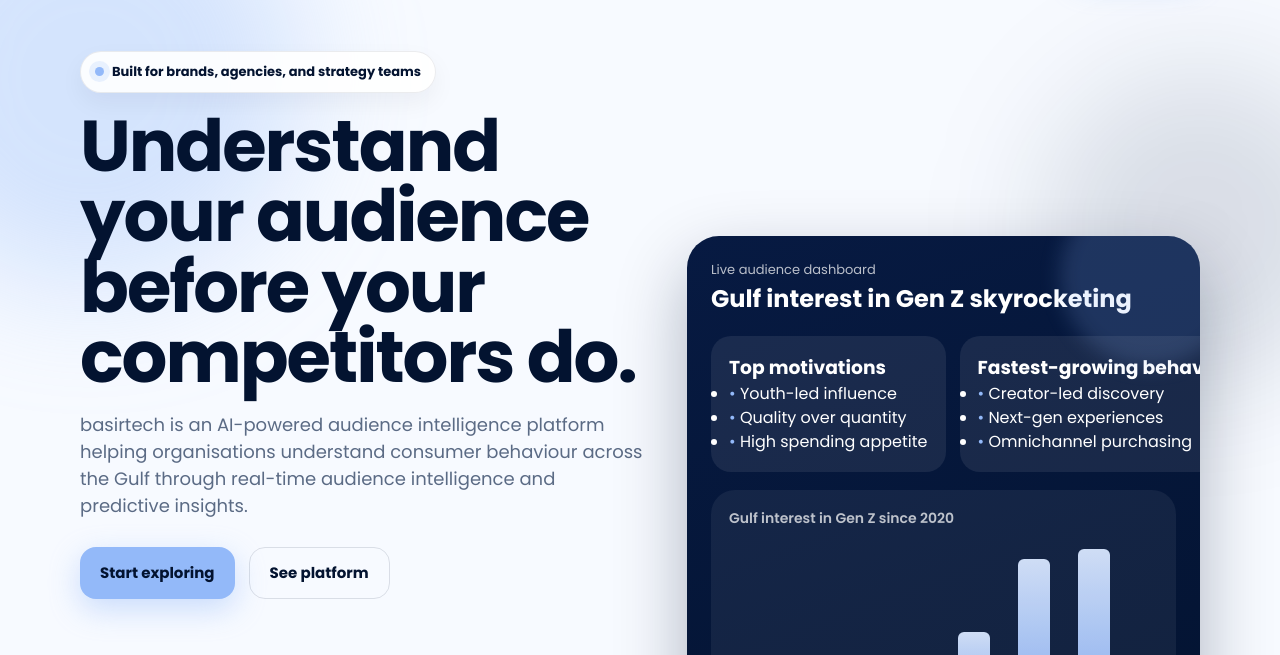
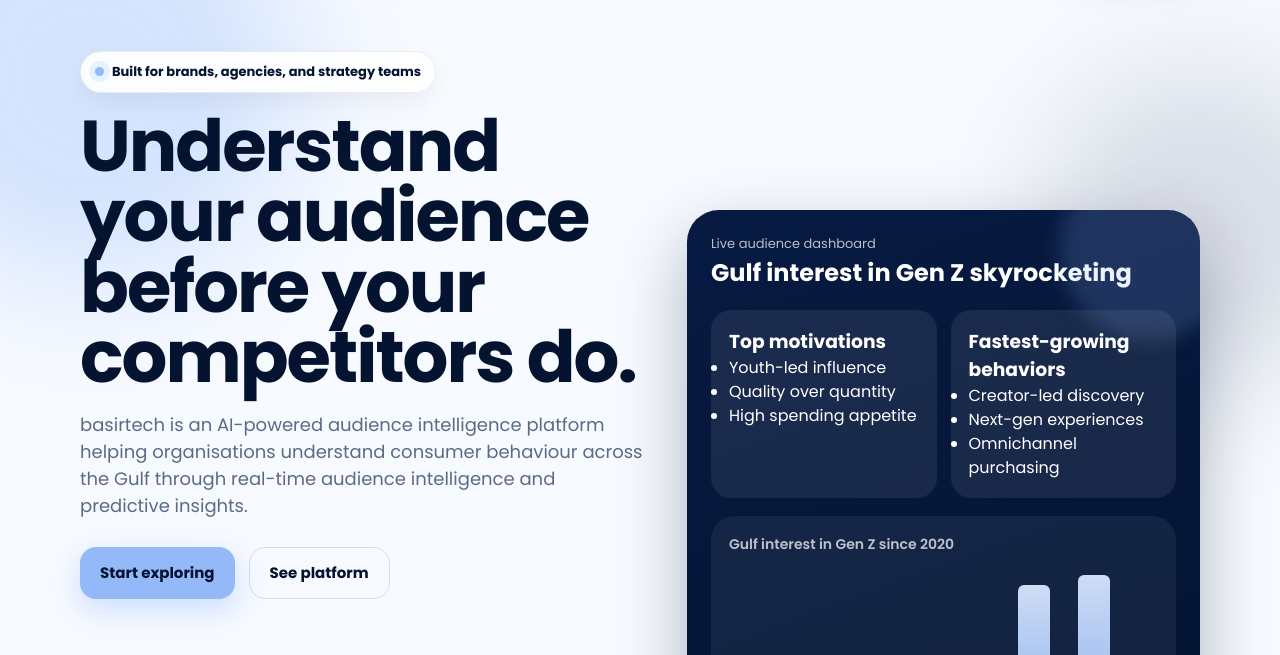
Before and after one commit to basirtech/basirtech, a plain HTML site: page index.html in a window 1280 px wide. Shown: the part 90-745 px from the top of the page. Drawn offline with Linux system fonts and the light colour scheme.

Commit message:
Update index.html

```diff
--- a/index.html
+++ b/index.html
@@ -341,11 +341,10 @@
       min-height: 130px;
     }
 
-    .dashboard-box h3, .dashboard-box ul {
-  display: inline-block; /* Ensures both elements are inline */
-  white-space: nowrap;   /* Prevent wrapping */
-  margin: 0;             /* Remove extra margin */
-  padding: 0;            /* Remove extra padding */
+   .dashboard-box {
+  width: 100%; /* or any value that suits your design */
+  word-wrap: break-word; /* This forces long text to wrap and fit */
+}
 }
 
 
```
